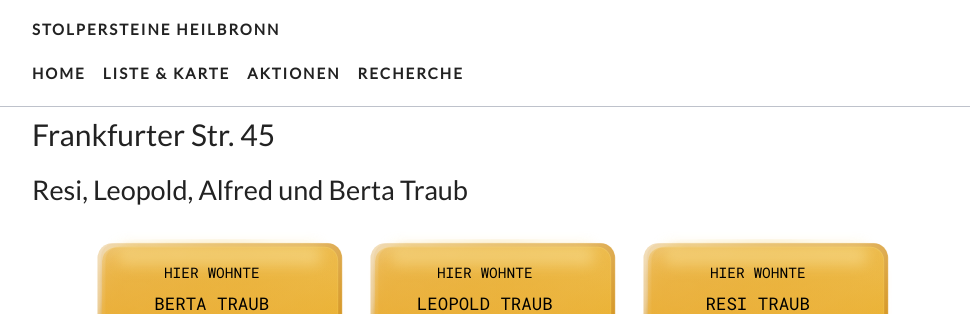
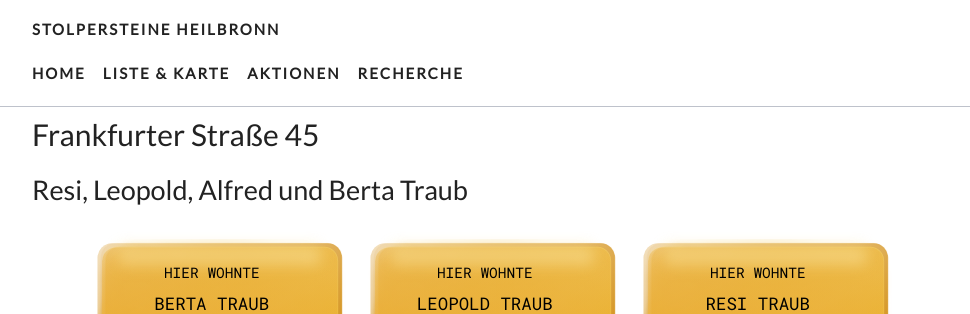
Before and after one commit to opendata-heilbronn/stolpersteine, a Jekyll site: the page built from _list/frankfurterstr-45.md, in a window 1280 px wide and 900 px high. Shown: the top 314 px of the window, without its empty margins (148-1118 px from the left). Built offline with Jekyll 4.4.1, drawn with Linux system fonts in a browser that asks for light colours; nearby versions of some CDN libraries; some web fonts are replaced.

Commit message:
Updated Frankfurterstr 45

```diff
--- a/_list/frankfurterstr-45.md
+++ b/_list/frankfurterstr-45.md
@@ -1,43 +1,42 @@
 ---
-title: Frankfurter Str. 45
+title: Frankfurter Straße 45
 date: 2015-09-17 00:00:00 Z
 position: 11
 names: Resi, Leopold, Alfred und Berta Traub
-layout: item
 steine:
 - - HIER WOHNTE
   - BERTA TRAUB
-  - ''
+  -
   - GEB. HAHN
   - JG. 1884
   - DEPORTIERT 1941
   - ERMORDET IN
   - RIGA
-  - ''
-  - ''
+  -
+  -
 - - HIER WOHNTE
   - LEOPOLD TRAUB
-  - ''
-  - ''
+  -
+  -
   - JG. 1879
   - DEPORTIERT 1941
   - ERMORDET IN
   - RIGA
-  - ''
-  - ''
+  -
+  -
 - - HIER WOHNTE
   - RESI TRAUB
-  - ''
-  - ''
+  -
+  -
   - JG. 1908
   - DEPORTIERT 1941
   - ERMORDET IN
   - RIGA
-  - ''
-  - ''
+  -
+  -
 - - HIER WOHNTE
   - ALFRED TRAUB
-  - ''
+  -
   - JG. 1909
   - EINGEWIESEN 6.6.1940
   - HEILANSTALT ZWIEFALTEN
```
Also changed, not shown: other parts of _list/frankfurterstr-45.md (+1 -1 lines).
